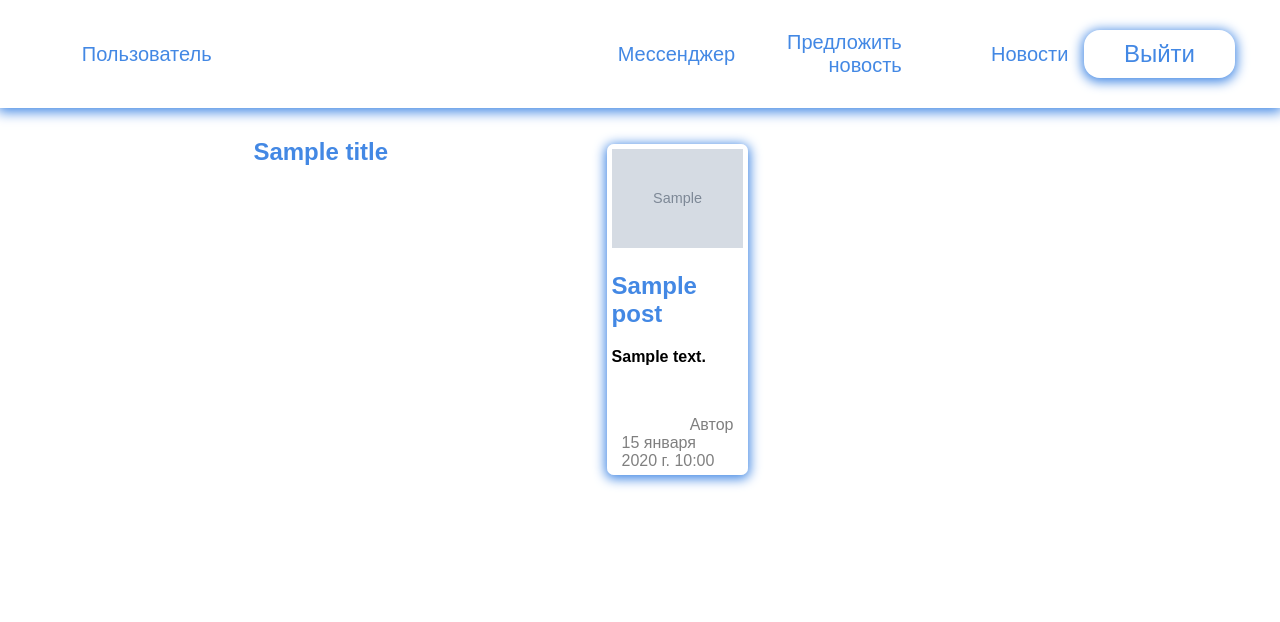
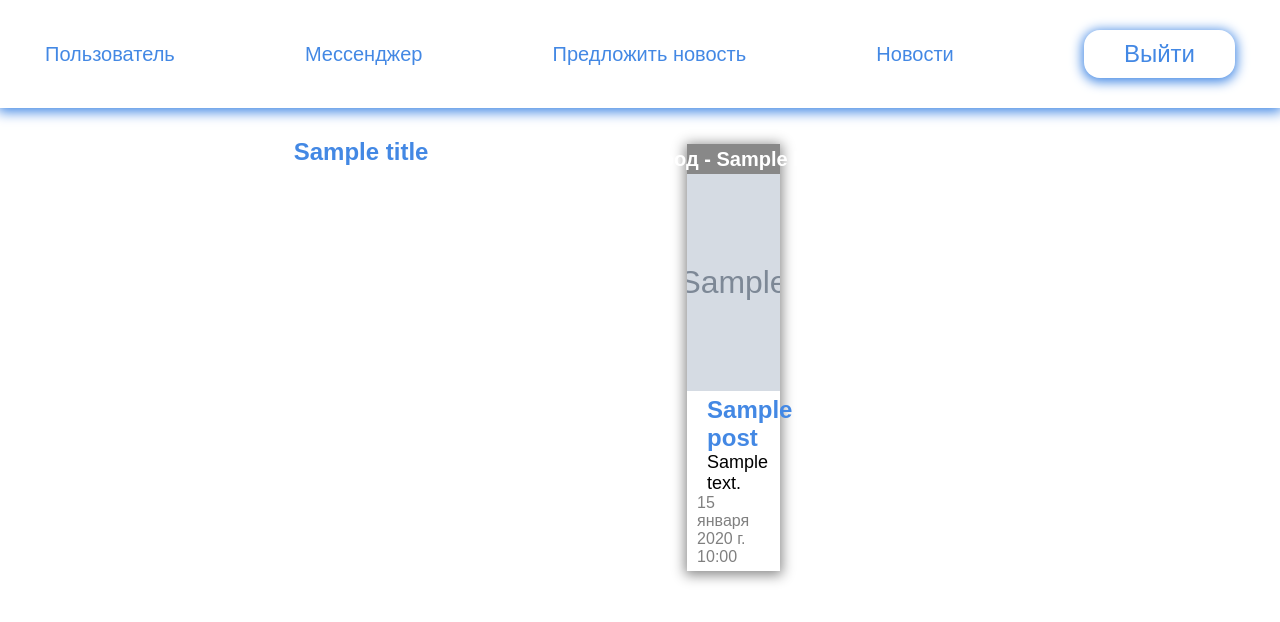
Before and after one commit to VoronPz19/Metropedia, a Django app: template metro_blog/templates/blog/index.html in a window 1280 px wide. Shown: the top 622 px of the page. Run offline with Django 4.2, Linux system fonts and the light colour scheme; the template is opened without the code that fills it: most values are stand-ins (such as "Sample title", 1, 10 or a date in 2020); grey boxes marked "Sample" are stand-in pictures.

Commit message:
improved website design and added primitive general adaptability

```diff
--- a/main_page/static/style/style.css
+++ b/main_page/static/style/style.css
@@ -2,6 +2,10 @@ body{
     margin: 0;
     padding: 0;
     font-family: Arial, Helvetica, sans-serif;
+}
+
+main{
+    margin-top: 108px;
 }
 
 .wrap{
@@ -12,6 +16,9 @@ body{
 }
 
 .menu{
+    position: fixed;
+    width: 100%;
+    top: 0px;
     background: #ffffff;
     box-shadow: 0px 2px 12px 2px #4388e4;;
 }
@@ -29,7 +54,6 @@ body{
 }
 
 .menu .logo{
-    margin-right: 30%;
     color: #4388e4;
 }
 
@@ -52,33 +87,19 @@ body{
 h1, h2, h4{
     color: #4388e4;
 }
-    button{
-    border-radius: 16px;
-    box-shadow: 0px 2px 12px 2px #4388e4;
-    padding: 10px 40px;
-    font-size: 24px;
-    border: 0;
-    margin-top: 0;
-    background: transparent;
-    border: none;
-    color: #4388e4;
+
+.navbar li{
+    text-align: center;
 }
-    button:hover{
-    cursor: pointer;
-    background: #4388e4;
-    color: #fff;
-    }
-    .navbar li{
-        text-align: right;
-        flex-basis: 40%;
-    }
+
 .navbar li .logo{
     text-align: left;
-        flex-basis: 30%;
 }
+
 .main_sect{
     margin: 50px auto;
 }
+
 .post_sect{
     display: flex;
     flex-direction: row;
@@ -107,43 +128,94 @@ body{
     margin-bottom: 60px;
 }
 
+.post_list{
+    display: flex;
+    flex-direction: row;
+    flex-wrap: wrap;
+    justify-content: left;
+}
+
 .element{
-    background-color: #FFFFFF80;
+    box-sizing: border-box;
+    margin: 10px;
+    max-width: 30%;
+}
+
+@media (max-width: 1080px) {
+    .element{
+        max-width: 45%;
+    }
+    .post_list{
+        justify-content: space-around;
+    }
+}
+
+@media (max-width: 720px) {
+    .element{
+        max-width: 100%;
+    }
+    .post_list{
+        display: flex;
+        flex-direction: column;
+        flex-wrap: nowrap;
+    }
+}
+
+.element a{
+    height: 100%;
+    display: flex;
+    flex-direction: column;
+    justify-content: space-between;
+}
+
+.cat_post{
+    height: 30px;
     display: flex;
     flex-direction: column;
     align-items: center;
-    justify-content: space-between;
-    flex-basis: 360px;
-    box-sizing: border-box;
-    box-shadow: 0px 2px 12px 2px #4388e4;
-    border-radius: 7px;
-    margin: 10px;
-    padding: 5px;
-    max-width: 33%;
+    justify-content: center;
+}
+
+.cat_post span{
+    text-align: center;
+    vertical-align: middle;
+    color: #fff;
+    font-size: 20px;
+    font-weight: bold;
+    margin: 0;
+    white-space: nowrap;
+    overflow: hidden;
+    text-overflow: ellipsis;
 }
 
 .prev_post img{
+    box-sizing: border-box;
     width: 100%;
+    height: 216.9px;
 }
 
-    .info_post{
-    margin-bottom: 50px;
+.element a h2{
+    margin: 0 20px;
+    font-size: 24px;
 }
 
-    .info_post p{
-        color: #000;
-        font-weight: bold;
+.element a p{
+    margin: 0 20px;
+    font-size: 18px;
+    color: #000000;
     text-decoration: none;
 }
 
-    .date_author_post{
+.date_post{
+    margin-right: 5px;
+    margin-bottom: 5px;
     display: flex;
     flex-direction: row;
     flex-wrap: wrap;
     justify-content: flex-end;
 }
 
-    .date_author_post span{
+.date_post span{
 margin: 0 10px;
 font-size: 16px;
 color: #00000080;
--- a/main_page/templates/main_page/index.html
+++ b/main_page/templates/main_page/index.html
@@ -55,7 +55,7 @@
                 </div>
                 <div class="info_post">
                     <h2>Статья 3</h2>
-                    <p>Lorem ipsum dolor sit amet, consectetur adipiscing elit.
+                    <p class="post_content">Lorem ipsum dolor sit amet, consectetur adipiscing elit.
                         Nulla eu sapien sed est ornare ultricies. Suspendisse ac
                         iaculis neque, sit amet consectetur odio. Pellentesque et
                         sapien malesuada, ultrices quam quis, lacinia arcu. Nulla
--- a/main_page/templates/main_page/navbar.html
+++ b/main_page/templates/main_page/navbar.html
@@ -2,7 +2,7 @@
 <header class="menu">
     <section class="wrap">
         <ul class="navbar">
-            <li class="logo"><a href="">Пользователь
+            <li class="logo"><a href="{% url 'main' %}">Пользователь
             </a></li>
             <li><a href="">Мессенджер
             </a></li>
--- a/metro_blog/templates/blog/index.html
+++ b/metro_blog/templates/blog/index.html
@@ -4,23 +4,23 @@
 <main class="content">
     <section class="wrap">
         <h1>{{ title }}</h1>
-        <ul>
+        <ul class="post_list">
             {% for p in posts %}
-            <div class="element">
+            <li class="element" style="box-shadow: 0px 2px 12px 2px {{ p.line.color }};">
                 <a href="{{ p.get_absolute_url }}">
                     <div class="prev_post">
+                        <div class="cat_post" id="fixed_container" style="background: {{ p.line.color }}">
+                            <span>Город - {{ p.line.title }}</span>
+                        </div>
                         <img src="{{ p.image.url }}" alt="post_image">
                     </div>
-                    <div class="info_post">
-                        <h2>{{ p.title }}</h2>
-                        <p>{{ p.content | linebreaksbr | truncatewords:15 }}</p>
-                    </div>
-                    <div class="date_author_post">
-                        <span>Автор</span>
+                    <h2>{{ p.title }}</h2>
+                    <p>{{ p.content | linebreaksbr | truncatewords:15 }}</p>
+                    <div class="date_post">
                         <span>{{ p.time_update }}</span>
                     </div>
                 </a>
-            </div>
+            </li>
             {% endfor %}
         </ul>
     </section>
```
Also changed, not shown: other parts of main_page/static/style/style.css (+65 -0 lines), metro_blog/templates/blog/post.html (+12 -0 lines). Lines whose indentation alone changed are shown as unchanged.
